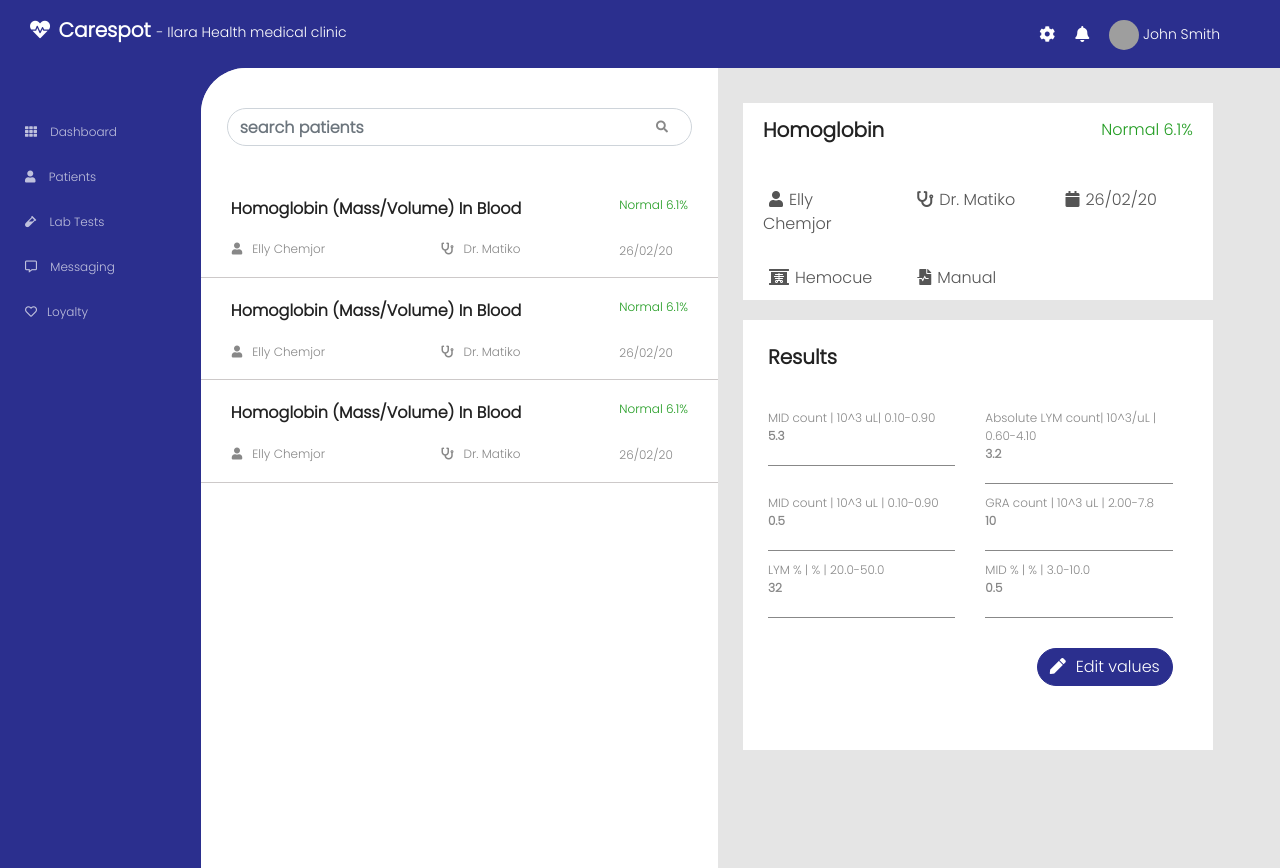
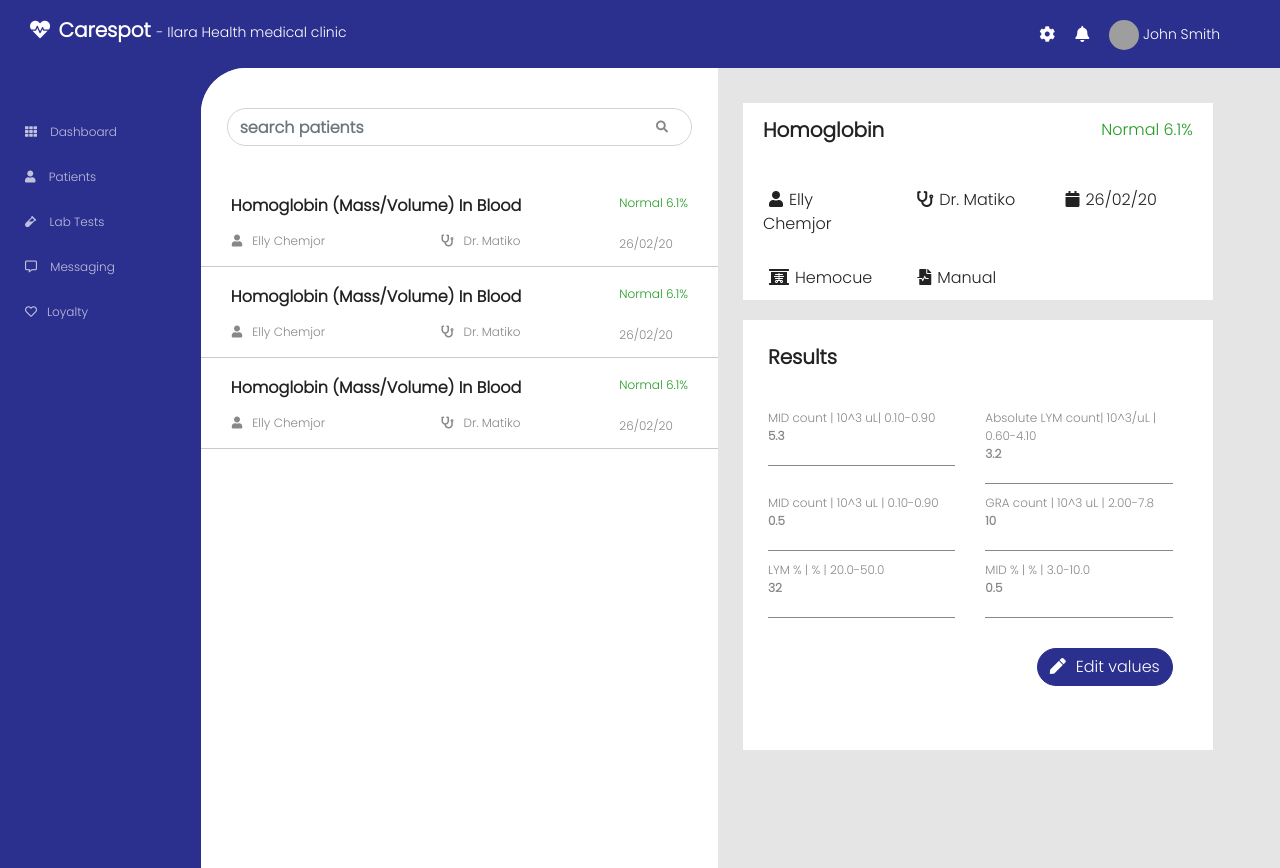
Before and after one commit to Ennyola/carespot, a React (Create React App) app: page /lab in a window 1280 px wide. Built offline with nearby package versions, Linux system fonts and the light colour scheme; grey boxes are pictures that could not be loaded.

Commit message:
line height and positioning fixed

```diff
--- a/src/public/css/body.css
+++ b/src/public/css/body.css
@@ -32,7 +32,7 @@
     display: flex;
     padding: 0px 35px;
     justify-content: space-between;
-    line-height: 2.9;
+    line-height: 2.5;
     overflow: hidden;
     border-bottom: 1px solid rgba(155, 147, 147, 0.5);
 }
@@ -111,7 +111,7 @@
     padding: 15px 20px 10px;
     width: 90%;
     font-size: 16px;
-    color: #555555;
+    color: #222222;
 }
 
 .sample-details .row {
@@ -137,27 +137,6 @@
     color: #222222;
     font-weight: bold;
 }
-
-
-/* .details-body {
-    display: flex;
-    flex-wrap: wrap;
-    position: relative;
-    right: 25px;
-}
-
-.details-body>div {
-    margin: 20px;
-}
-
-.details-body>div:hover {
-    color: #2db0d0;
-    cursor: pointer;
-}
-
-.details-body .fas {
-    margin: 0px 6px;
-} */
 
 .test-results {
     background-color: white;
@@ -242,3 +221,12 @@
         margin-top: 10px;
     }
 }
+
+@media (min-width: 981px) and (max-width: 1101px),
+(min-width: 768px) and (max-width: 935px),
+(max-width:437px) {
+    .second-item .row:last-child {
+        position: relative;
+        top: 18px;
+    }
+}
```
